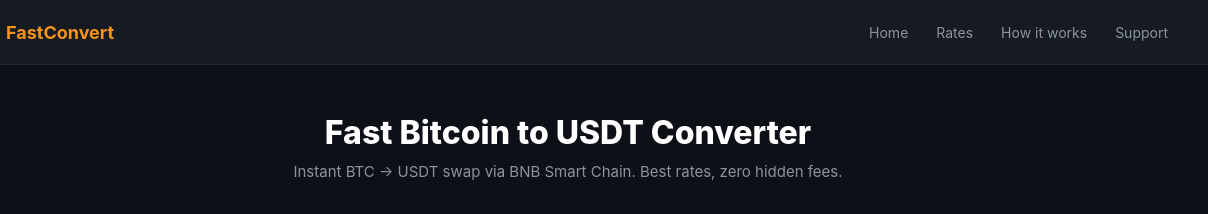
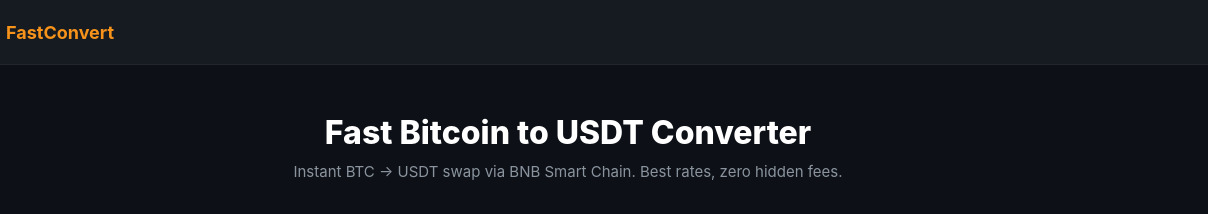
Before and after one commit to jerryfallentea/trust-wallet-payment, a plain HTML site: page frontend/index.html in a window 1280 px wide. Shown: the top 214 px of the page, 72-1280 px from the left. Drawn offline with Linux system fonts and the light colour scheme; no server answers.

Commit message:
Remove nav links from header

```diff
--- a/frontend/index.html
+++ b/frontend/index.html
@@ -12,12 +12,6 @@
       <svg width="28" height="28" viewBox="0 0 32 32" fill="none"><circle cx="16" cy="16" r="16" fill="#F7931A"/><path d="M22.1 14.1c.3-2-1.2-3-3.3-3.7l.7-2.7-1.6-.4-.7 2.6-.6-.2.7-2.6-1.6-.4-.7 2.7-1.3-.3-2.2-.5-.4 1.7s1.2.3 1.1.3c.6.2.7.6.7.9l-1.7 6.9c-.1.2-.3.5-.8.4 0 0-1.1-.3-1.1-.3l-.8 1.8 2.1.5.6.2-.7 2.7 1.6.4.7-2.7.6.2-.7 2.6 1.6.4.7-2.7c2.9.5 5.1.3 6-2.3.7-2-.03-3.2-1.5-3.9.9-.3 1.6-.9 1.8-2.2zm-3.2 4.5c-.5 2-3.9.9-5 .6l.9-3.5c1.1.3 4.6.8 4.1 2.9zm.5-4.5c-.5 1.8-3.3.9-4.3.7l.8-3.2c.9.2 3.9.7 3.5 2.5z" fill="#fff"/></svg>
       FastConvert
     </div>
-    <nav>
-      <a href="#">Home</a>
-      <a href="#">Rates</a>
-      <a href="#">How it works</a>
-      <a href="#">Support</a>
-    </nav>
   </header>
 
   <main>
```
